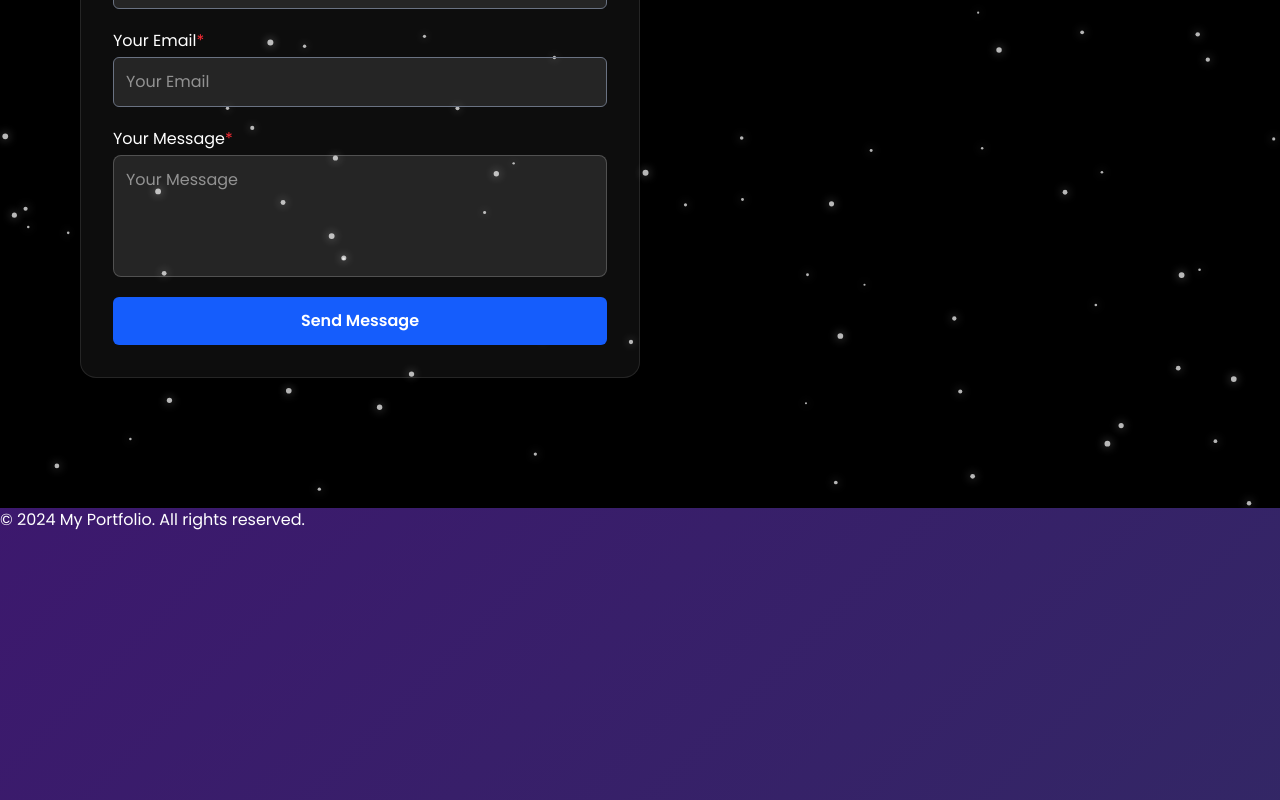
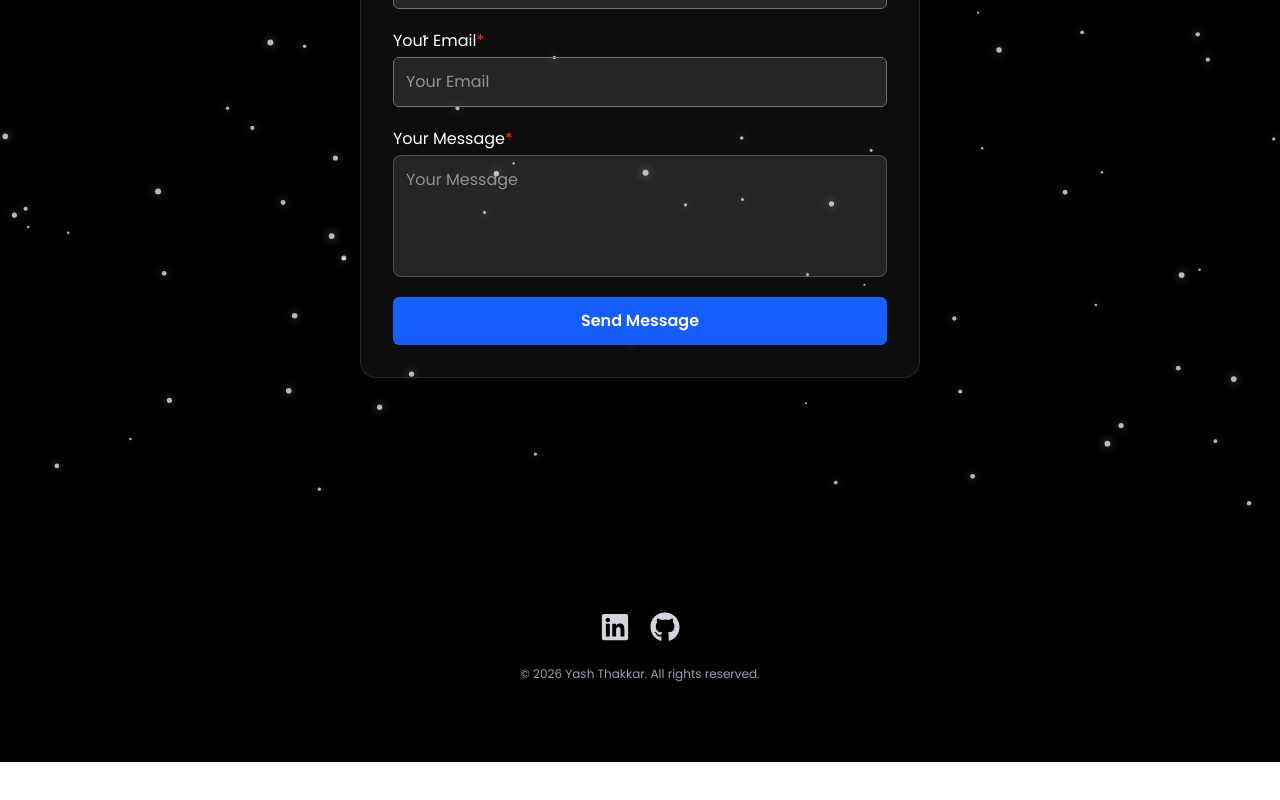
Before and after one commit to Yash-Thakkar14/portfolio-project, a React (Vite) app: page / in a window 1280 px wide. Shown: the part 6788-7588 px from the top of the page. After the commit the page ends 7550 px from the top, so only its background shows below. Built offline with nearby package versions, Linux system fonts and the light colour scheme; no server answers.

Commit message:
Footer section and fixes

```diff
--- a/src/components/Navbar.jsx
+++ b/src/components/Navbar.jsx
@@ -50,7 +50,7 @@ export default function Navbar() {
         }
         timerID.current = setTimeout(() => {
           setVisible(false);
-        }, 800);
+        }, 1500);
       }
       lastScrollY.current = currentScrollY;
     };
--- a/src/components/OverlayMenu.jsx
+++ b/src/components/OverlayMenu.jsx
@@ -41,7 +41,7 @@ export default function OverlayMenu({ isOpen, onClose }) {
                 transition={{ delay: 0.3 + index * 0.1 }}
               >
                 <a
-                  href={`${item.toLocaleLowerCase()}`}
+                  href={`#${item.toLowerCase()}`}
                   onClick={onClose}
                   className="text-4xl text-white font-semibold hover:text-purple-700 transition-colors duration-300"
                 >
--- a/src/pages/Contact.jsx
+++ b/src/pages/Contact.jsx
@@ -62,10 +62,10 @@ export default function Contact() {
   return (
     <section
       id="contact"
-      className="w-full min-h-screen relative bg-black overflow-hidden text-white py-20 px-6 md:px-20 flex flex-col md:flex-row items-center gap-10"
+      className="w-full min-h-screen relative bg-black overflow-hidden text-white py-20 px-6 md:px-20 flex flex-col md:flex-row md:justify-center items-center gap-10"
     >
       <ParticlesBackground />
-      <div className="relative z-10 w-full flex flex-col md:flex-row items-center gap-10 ">
+      <div className="relative z-10 w-full flex flex-col md:flex-row md:justify-center items-center gap-10 ">
         <motion.div
           className="w-full md:w-1/2 bg-white/5 p-8 rounded-2xl shadow-lg border border-white/10"
           initial={{ opacity: 0, x: 50 }}
--- a/src/pages/Footer.jsx
+++ b/src/pages/Footer.jsx
@@ -1,11 +1,69 @@
+import { motion } from "framer-motion";
 import React from "react";
+import { FaGithub, FaLinkedin } from "react-icons/fa";
 
-const Footer = () => {
+export default function Footer() {
+  const socials = [
+    {
+      Icon: FaLinkedin,
+      label: "LinkedIn",
+      href: "https://www.linkedin.com/in/yash-d-thakkar/",
+    },
+    {
+      Icon: FaGithub,
+      label: "GitHub",
+      href: "https://github.com/Yash-Thakkar14",
+    },
+  ];
+
+  const glowVariants = {
+    initial: { scale: 1, y: 0, filter: "drop-shadow(0 0 0 rgba(0,0,0,0))" },
+    hover: {
+      scale: 1.2,
+      y: -3,
+      filter:
+        "drop-shadow(0 0 8px rgba(13,88,204,0.9)) drop-shadow(0 0 18px rgba(45, 27, 78,0.8))",
+    },
+    tap: {
+      scale: 0.95,
+      y: 0,
+      transition: { duration: 0.08 },
+    },
+  };
+
   return (
-    <div className="w-full h-screen ">
-      <p>© 2024 My Portfolio. All rights reserved.</p>
-    </div>
+    <footer className="relative overflow-hidden bg-black">
+      <div className="pointer-events-none absolute inset-0 bg-radial-gradient(55%_60%_at_70%_35% , rgba(13,88,202,0.35),transparent_70%)" />
+      <div className="pointer-events-none absolute inset-0 bg-radial-gradient(50%_55%_at_30%_70% , rgba(16,185,129,0.30),transparent_70%)" />
+      <motion.div
+        className="relative z-10 px-4 sm:px-8 lg:px-10 py-16 md:py-20 flex flex-col items-center text-center space-y-6"
+        initial={{ opacity: 0, y: 30 }}
+        whileInView={{ opacity: 1, y: 0 }}
+        transition={{ duration: 0.8 }}
+      >
+        <div className="h-3px w-24 md:w-32 rounded-full bg-gradient-to-r from-[#1580de] via-[#22217f] to-[#302b63] " />
+        <div className="flex gap-5 text-2xl md:text-3xl">
+          {socials.map(({ Icon, label, href }) => (
+            <a
+              href={href}
+              key={label}
+              aria-label={label}
+              target="_blank"
+              rel="noopener noreferrer"
+              variants={glowVariants}
+              initial="initial"
+              whilehover="hover"
+              whiletap="tap"
+              className="text-gray-300 transition-colors duration-200 inline-flex items-center justify-center"
+            >
+              <Icon />
+            </a>
+          ))}
+        </div>
+        <p className="text-xs text-gray-400 ">
+          &copy; {new Date().getFullYear()} Yash Thakkar. All rights reserved.
+        </p>
+      </motion.div>
+    </footer>
   );
-};
-
-export default Footer;
+}
--- a/src/pages/Home.jsx
+++ b/src/pages/Home.jsx
@@ -32,10 +32,12 @@ export default function Home() {
       transition: { duration: 0.08 },
     },
   };
+
   const roles = useMemo(
     () => ["Frontend Developer", "Web Developer", "React Developer"],
     [],
   );
+
   const [index, setIndex] = useState(0);
   const [subIndex, setSubIndex] = useState(0);
   const [deleting, setDeleting] = useState(false);
```
